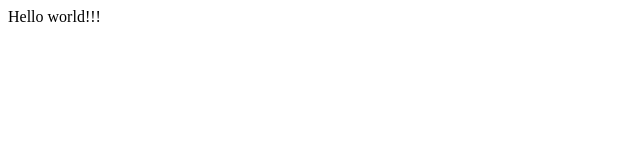
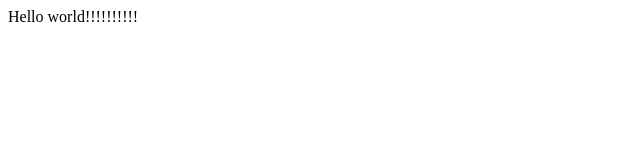
Before and after one commit to Dshirley1234/git-practise-1, a plain HTML site: page index.html in a window 1280 px wide. Shown: the full height of the page, 0-640 px from the left. Drawn offline with Linux system fonts and the light colour scheme.

Commit message:
added more !!!!

```diff
--- a/index.html
+++ b/index.html
@@ -1 +1 @@
-<p>Hello world!!!</p>
+<p>Hello world!!!!!!!!!!</p>
```
